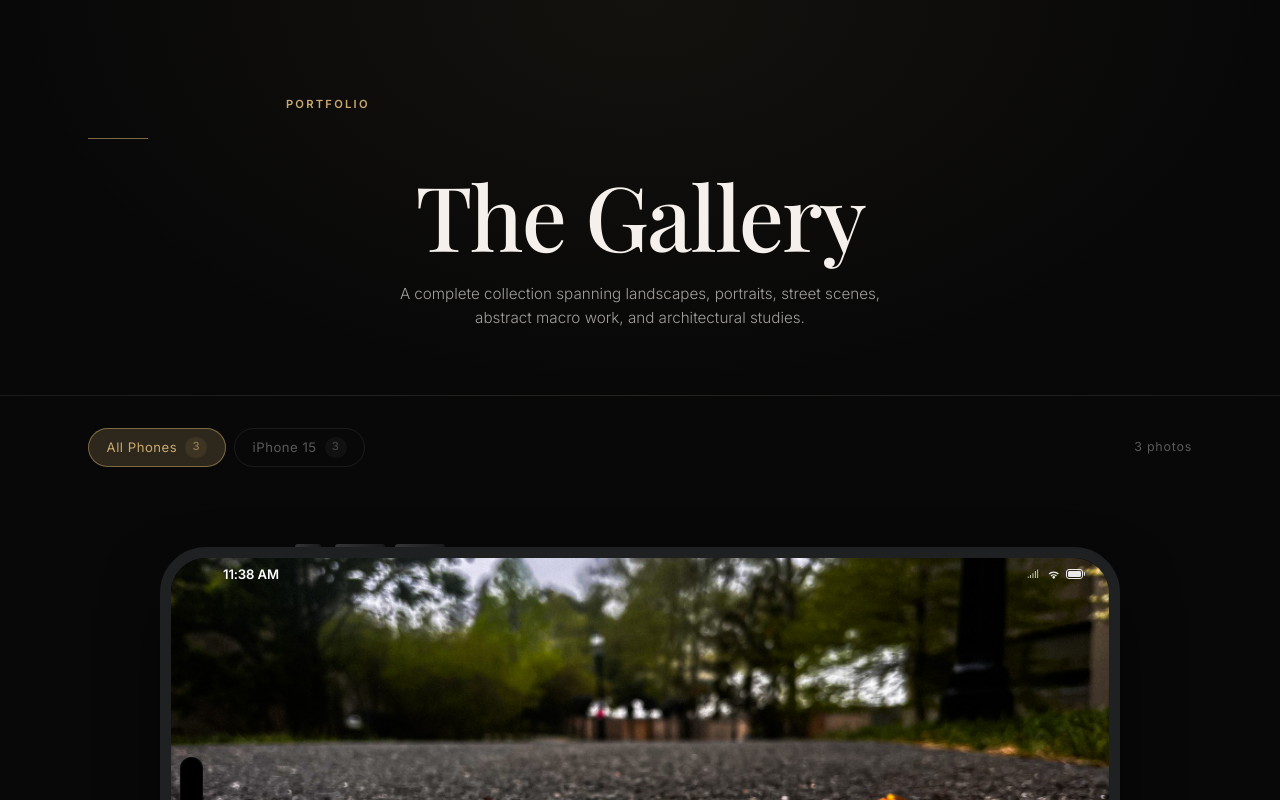
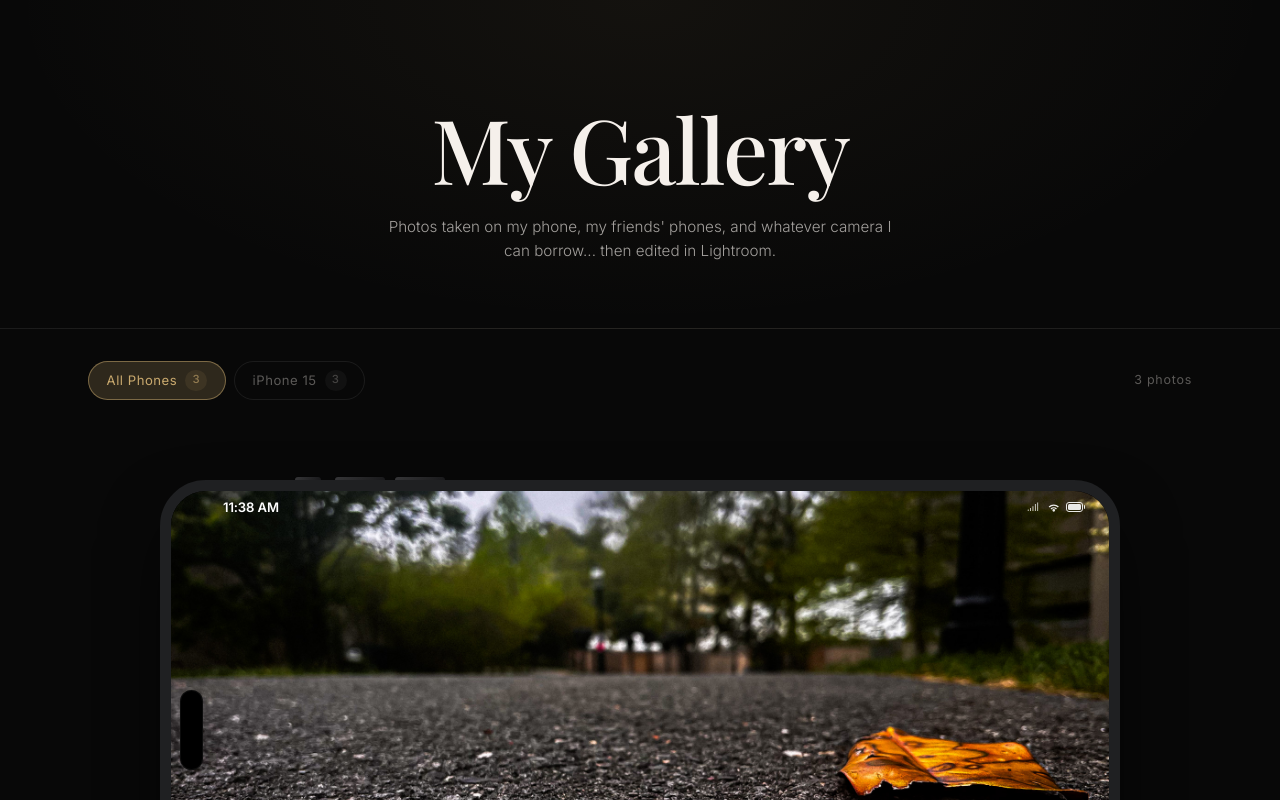
Before and after one commit to daniel-rajakumar/photography-website, a Next.js app: page / in a window 1280 px wide. Shown: the top 800 px of the page. Built offline with nearby package versions, Linux system fonts and the light colour scheme; a web font is replaced by a local one.

Commit message:
feat: externalize gallery page content to a JSON configuration file

```diff
--- a/app/page.tsx
+++ b/app/page.tsx
@@ -1,3 +1,5 @@
+import fs from "fs";
+import path from "path";
 import { getLocalPhotos } from "@/lib/photos";
 import GalleryClient from "@/components/GalleryClient";
 
@@ -6,5 +8,16 @@ export const revalidate = 60;
 
 export default async function GalleryPage() {
   const photos = await getLocalPhotos();
-  return <GalleryClient photos={photos} />;
+
+  const contentPath = path.join(process.cwd(), "data", "content.json");
+  let content = {
+    galleryTitle: "The Gallery",
+    galleryDescription: "A complete collection spanning landscapes, portraits, street scenes, abstract macro work, and architectural studies."
+  };
+
+  if (fs.existsSync(contentPath)) {
+    content = JSON.parse(fs.readFileSync(contentPath, "utf-8"));
+  }
+
+  return <GalleryClient photos={photos} content={content} />;
 }
--- a/components/GalleryClient.tsx
+++ b/components/GalleryClient.tsx
@@ -6,7 +6,13 @@ import GalleryGrid from "@/components/GalleryGrid";
 import CategoryFilter from "@/components/CategoryFilter";
 import styles from "@/app/page.module.css";
 
-export default function GalleryClient({ photos }: { photos: LocalPhoto[] }) {
+export default function GalleryClient({
+  photos,
+  content
+}: {
+  photos: LocalPhoto[];
+  content: { galleryTitle: string; galleryDescription: string };
+}) {
   const [activePhone, setActivePhone] = useState<string>("all");
 
   const phoneCategories = useMemo(() => {
@@ -35,12 +41,9 @@ export default function GalleryClient({ photos }: { photos: LocalPhoto[] }) {
       {/* Page Header */}
       <header className={styles.pageHeader}>
         <div className="container">
-          <p className="eyebrow">Portfolio</p>
-          <div className="divider" />
-          <h1 className={styles.pageTitle}>The Gallery</h1>
+          <h1 className={styles.pageTitle}>{content.galleryTitle}</h1>
           <p className={styles.pageDesc}>
-            A complete collection spanning landscapes, portraits, street scenes,
-            abstract macro work, and architectural studies.
+            {content.galleryDescription}
           </p>
         </div>
       </header>
--- /dev/null
+++ b/data/content.json
@@ -0,0 +1,4 @@
+{
+  "galleryTitle": "My Gallery",
+  "galleryDescription": "Photos taken on my phone, my friends' phones, and whatever camera I can borrow... then edited in Lightroom."
+}
```
